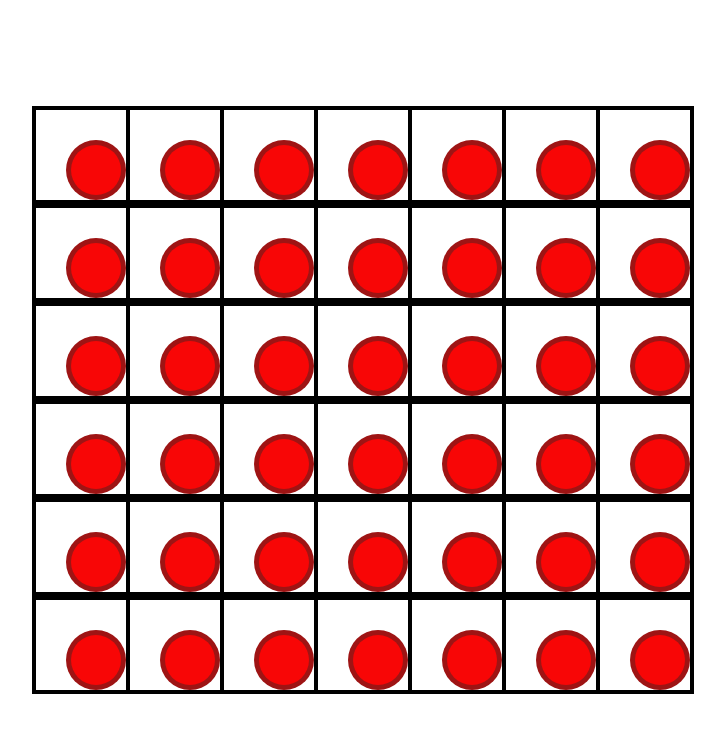
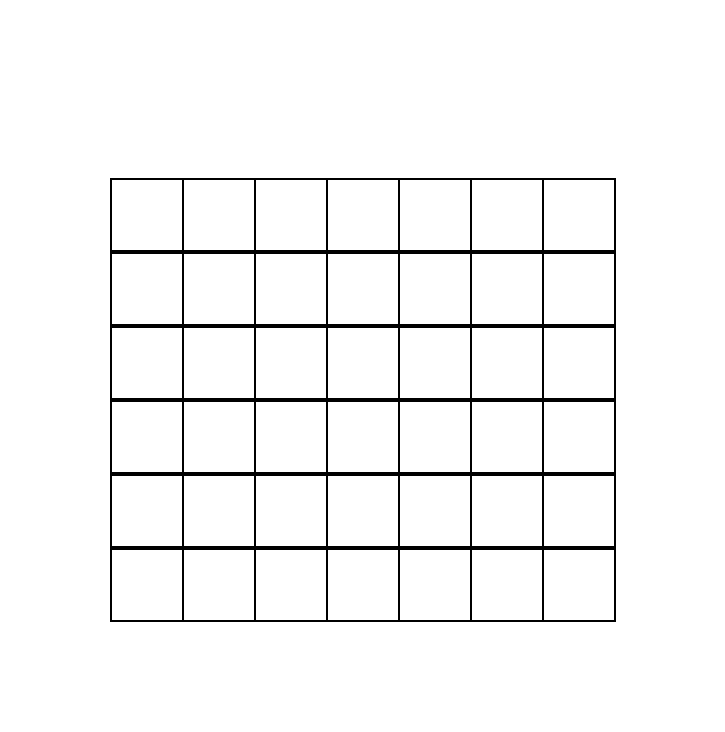
Before and after one commit to selogurain12/puissance_4, a React (Vite) app: page / in a window 1280 px wide. Shown: the top 732 px of the page, without its empty margins (277-1002 px from the left). Built offline with nearby package versions, Linux system fonts and the light colour scheme.

Commit message:
Placement des pions

```diff
--- a/src/components/Grid/Grid.style.ts
+++ b/src/components/Grid/Grid.style.ts
@@ -4,15 +4,17 @@ export const styles = {
       borderRadius: '5px',
       padding: '10px',
       color: 'black',
+      alignItems: 'center',
+      justifyContent: 'center',
     },
     rowContainer: {
-      border: '2px solid #000',
+      border: '1px solid #000',
     },
     colContainer: {
-      padding: '30px',
-      border: '2px solid #000',
-      width: '30px',
-      height: '30px',
-      alignITems: 'center',
+      padding: '5px',
+      border: '1px solid #000',
+      width: '60px',
+      height: '60px',
+      display: 'flex',
     },
   };
--- a/src/components/Grid/Grid.tsx
+++ b/src/components/Grid/Grid.tsx
@@ -2,35 +2,43 @@ import { Box, Stack } from '@mui/material';
 import { styles } from './Grid.style';
 import { useState } from 'react';
 
-export default function Grid() {
+const Grid = () => {
   const { gridContainer, rowContainer, colContainer } = styles;
-  const rows = [1, 2, 3, 4, 5, 6];
-  const cols = [1, 2, 3, 4, 5, 6, 7];
+  const numRows = 6;
+  const numCols = 7;
 
+  const initialGrid = Array.from({ length: numRows }, () => Array(numCols).fill(null));
+  const [grid, setGrid] = useState(initialGrid);
   const [currentPlayer, setCurrentPlayer] = useState('red');
-  const [currentCase, setCurrentCase] = useState('');
 
-  const handleClick = () => {
-    setCurrentPlayer(currentPlayer === 'red' ? 'yellow' : 'red')
+  const handleClick = (row:number, col:number) => {
+    if (!grid[row][col]) {
+      const newGrid = [...grid];
+      newGrid[row][col] = currentPlayer;
+      setGrid(newGrid);
+      setCurrentPlayer(currentPlayer === 'red' ? 'yellow' : 'red');
+    }
   };
 
-  const Square = () => {
+  const Square = ({ value, row, col }: any) => {
     return (
-      <Box sx={colContainer} onClick={() => handleClick()}>
-        {currentCase === '' && currentPlayer && <img src={`../src/assets/${currentPlayer}.svg`} alt={currentPlayer} />}
+      <Box sx={colContainer} onClick={() => handleClick(row, col)}>
+        {value && <img src={`../src/assets/${value}.svg`} alt={value} />}
       </Box>
     );
   };
 
   return (
     <Box sx={gridContainer}>
-      {rows.map((row) => (
-        <Stack key={row} sx={rowContainer} direction={'row'}>
-          {cols.map((col) => (
-            <Square key={col}/>
+      {grid.map((row, rowIndex) => (
+        <Stack key={rowIndex} sx={rowContainer} direction={'row'}>
+          {row.map((col, colIndex) => (
+            <Square key={colIndex} value={col} row={rowIndex} col={colIndex} />
           ))}
         </Stack>
       ))}
     </Box>
   );
-}
+};
+
+export default Grid;
```
